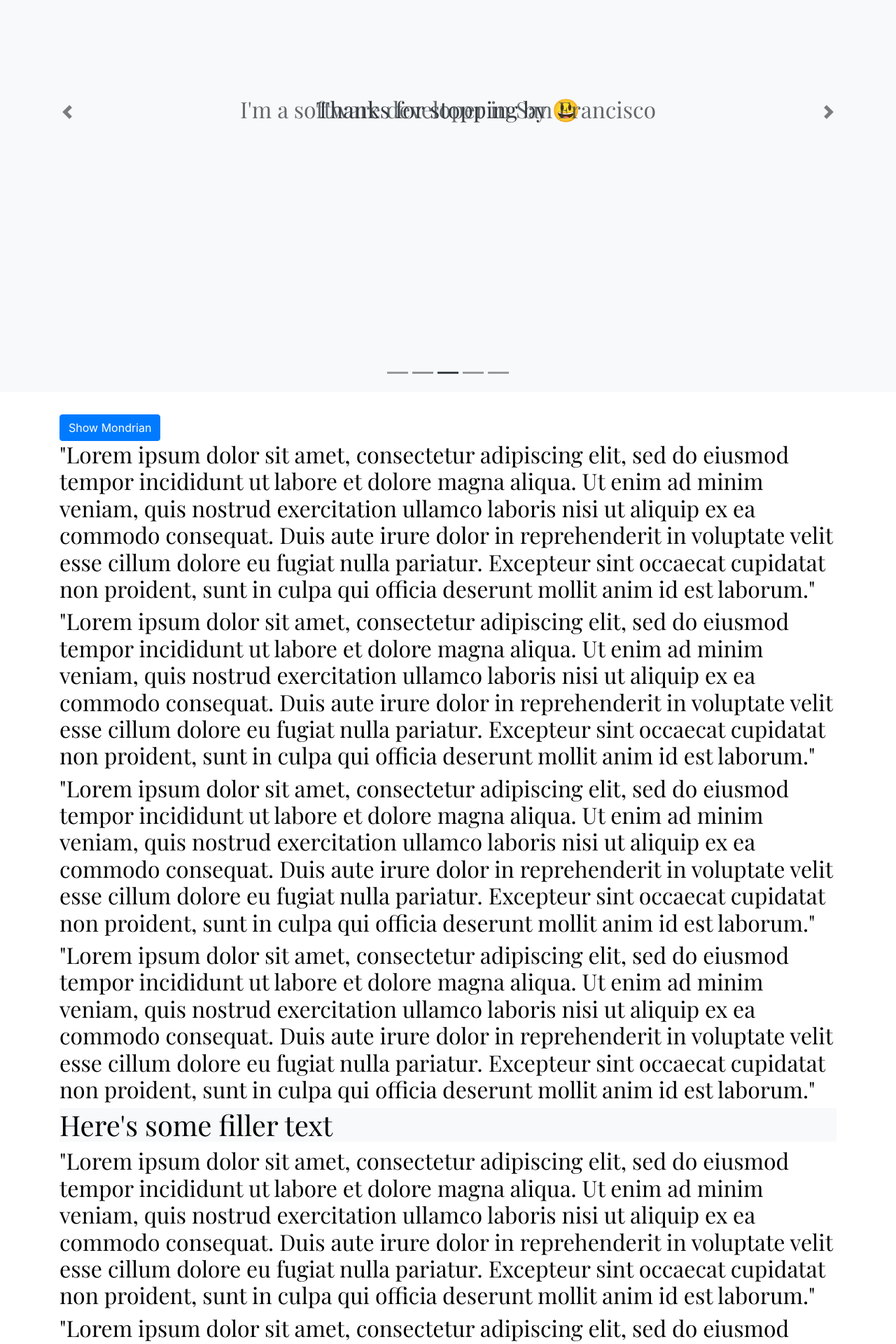
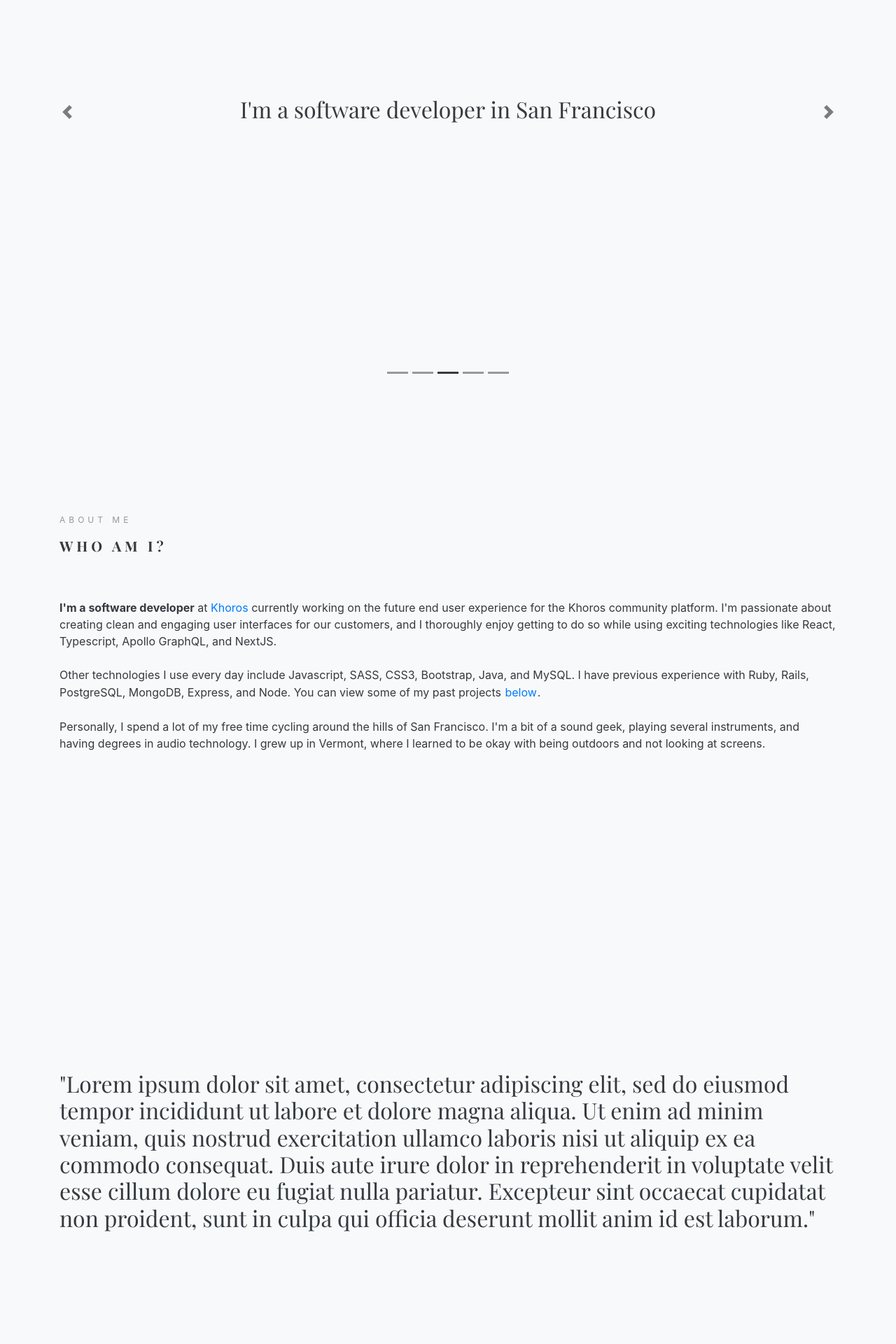
Before and after one commit to jonathanbridges/website, a React (Create React App) app: page / in a window 1280 px wide. Shown: the part 240-2160 px from the top of the page at 70% size. Built offline with nearby package versions, Linux system fonts and the light colour scheme; a web font is replaced by a local one.

Commit message:
Add About section and update context

```diff
--- a/src/App.tsx
+++ b/src/App.tsx
@@ -1,15 +1,18 @@
-import React, { createRef, useEffect } from 'react';
+import React, { createRef, useContext, useEffect } from 'react';
 import AOS from 'aos';
 import './styles/App.scss';
 import 'aos/dist/aos.css';
 import { Container } from 'react-bootstrap';
-import { DarkModeProvider } from './utilites/ThemeProvider';
+import { DarkModeContext } from './utilites/ThemeProvider';
 import NavbarExtended from './components/Navbar/Navbar';
 import About from './components/About/About';
 import Home from './components/Home/Home';
 import Mondrian from './components/Mondrian/Mondrian';
 
 const App: React.FC = () => {
+	const theme = useContext(DarkModeContext);
+	const { color, background } = theme.mode;
+
 	/**
 	 * Initialize the AOS library @link http://michalsnik.github.io/aos/
 	 */
@@ -46,69 +49,15 @@ const App: React.FC = () => {
 	};
 
 	return (
-		<DarkModeProvider>
+		<>
 			<header className={'sticky-top'}>
 				<NavbarExtended sections={sections} handleClick={handleClick} />
 			</header>
-			<main ref={sections['Home']}>
+			<main className={`${background} ${color}`} ref={sections['Home']}>
 				<Home />
 				<Container>
-					<Mondrian />
-					<section data-aos='fade-right'>
-						<h2>
-							"Lorem ipsum dolor sit amet, consectetur adipiscing elit, sed do
-							eiusmod tempor incididunt ut labore et dolore magna aliqua. Ut
-							enim ad minim veniam, quis nostrud exercitation ullamco laboris
-							nisi ut aliquip ex ea commodo consequat. Duis aute irure dolor in
-							reprehenderit in voluptate velit esse cillum dolore eu fugiat
-							nulla pariatur. Excepteur sint occaecat cupidatat non proident,
-							sunt in culpa qui officia deserunt mollit anim id est laborum."
-						</h2>
-					</section>
-					<section data-aos='fade-left'>
-						<h2>
-							"Lorem ipsum dolor sit amet, consectetur adipiscing elit, sed do
-							eiusmod tempor incididunt ut labore et dolore magna aliqua. Ut
-							enim ad minim veniam, quis nostrud exercitation ullamco laboris
-							nisi ut aliquip ex ea commodo consequat. Duis aute irure dolor in
-							reprehenderit in voluptate velit esse cillum dolore eu fugiat
-							nulla pariatur. Excepteur sint occaecat cupidatat non proident,
-							sunt in culpa qui officia deserunt mollit anim id est laborum."
-						</h2>
-					</section>
-					<section>
-						<h2>
-							"Lorem ipsum dolor sit amet, consectetur adipiscing elit, sed do
-							eiusmod tempor incididunt ut labore et dolore magna aliqua. Ut
-							enim ad minim veniam, quis nostrud exercitation ullamco laboris
-							nisi ut aliquip ex ea commodo consequat. Duis aute irure dolor in
-							reprehenderit in voluptate velit esse cillum dolore eu fugiat
-							nulla pariatur. Excepteur sint occaecat cupidatat non proident,
-							sunt in culpa qui officia deserunt mollit anim id est laborum."
-						</h2>
-					</section>
-					<section>
-						<h2>
-							"Lorem ipsum dolor sit amet, consectetur adipiscing elit, sed do
-							eiusmod tempor incididunt ut labore et dolore magna aliqua. Ut
-							enim ad minim veniam, quis nostrud exercitation ullamco laboris
-							nisi ut aliquip ex ea commodo consequat. Duis aute irure dolor in
-							reprehenderit in voluptate velit esse cillum dolore eu fugiat
-							nulla pariatur. Excepteur sint occaecat cupidatat non proident,
-							sunt in culpa qui officia deserunt mollit anim id est laborum."
-						</h2>
-					</section>
-					<About sectionReference={sections['About']} />
-					<section>
-						<h2>
-							"Lorem ipsum dolor sit amet, consectetur adipiscing elit, sed do
-							eiusmod tempor incididunt ut labore et dolore magna aliqua. Ut
-							enim ad minim veniam, quis nostrud exercitation ullamco laboris
-							nisi ut aliquip ex ea commodo consequat. Duis aute irure dolor in
-							reprehenderit in voluptate velit esse cillum dolore eu fugiat
-							nulla pariatur. Excepteur sint occaecat cupidatat non proident,
-							sunt in culpa qui officia deserunt mollit anim id est laborum."
-						</h2>
+					<section ref={sections['About']} data-aos='fade-left'>
+						<About sections={sections} handleClick={handleClick} />
 					</section>
 					<section>
 						<h2>
@@ -143,9 +92,20 @@ const App: React.FC = () => {
 							sunt in culpa qui officia deserunt mollit anim id est laborum."
 						</h2>
 					</section>
+					<section ref={sections['Projects']}>
+						<h2>
+							"Lorem ipsum dolor sit amet, consectetur adipiscing elit, sed do
+							eiusmod tempor incididunt ut labore et dolore magna aliqua. Ut
+							enim ad minim veniam, quis nostrud exercitation ullamco laboris
+							nisi ut aliquip ex ea commodo consequat. Duis aute irure dolor in
+							reprehenderit in voluptate velit esse cillum dolore eu fugiat
+							nulla pariatur. Excepteur sint occaecat cupidatat non proident,
+							sunt in culpa qui officia deserunt mollit anim id est laborum."
+						</h2>
+					</section>
 				</Container>
 			</main>
-		</DarkModeProvider>
+		</>
 	);
 };
 
--- /dev/null
+++ b/src/components/About/About.module.scss
@@ -0,0 +1,15 @@
+.span {
+	font-size: 0.75rem;
+	text-transform: uppercase;
+	letter-spacing: 5px;
+  opacity: 0.5;
+  margin-bottom: 1rem;
+}
+
+.h2 {
+	font-size: 1.25rem;
+	font-weight: 700;
+	text-transform: uppercase;
+  letter-spacing: 5px;
+  margin-bottom: 4rem;
+}
--- a/src/components/About/About.tsx
+++ b/src/components/About/About.tsx
@@ -1,18 +1,56 @@
-import React, { useContext } from 'react';
-import { DarkModeContext } from '../../utilites/ThemeProvider';
+import React, { RefObject } from 'react';
+import { Button } from 'react-bootstrap';
+import localStyles from './About.module.scss';
 
 interface Props {
-	sectionReference: React.RefObject<HTMLDivElement>;
+	/**
+	 * Section titles and references
+	 */
+	sections: Record<string, RefObject<HTMLDivElement>>;
+	/**
+	 * Event handler for scrolling to sections after clicking a nav link
+	 */
+	handleClick: (sectionReference: React.RefObject<HTMLDivElement>) => void;
 }
 
-const About: React.FC<Props> = ({ sectionReference }) => {
-	const theme = useContext(DarkModeContext);
-	const { isDark } = theme.mode;
-
+const About: React.FC<Props> = ({ sections, handleClick }) => {
+	const { span, h2 } = localStyles;
 	return (
-		<section ref={sectionReference} className={isDark ? 'bg-dark' : 'bg-light'}>
-			<h1>Here's some filler text</h1>
-		</section>
+		<>
+			<span className={span}>About Me</span>
+			<h2 className={h2}>Who Am I?</h2>
+			<p>
+				<strong>I'm a software developer</strong> at{' '}
+				<a href='https://khoros.com/' target='_blank' rel='noopener noreferrer'>
+					Khoros
+				</a>{' '}
+				currently working on the future end user experience for the Khoros
+				community platform. I'm passionate about creating clean and engaging
+				user interfaces for our customers, and I thoroughly enjoy getting to do
+				so while using exciting technologies like React, Typescript, Apollo
+				GraphQL, and NextJS.
+			</p>
+			<p>
+				Other technologies I use every day include Javascript, SASS, CSS3,
+				Bootstrap, Java, and MySQL. I have previous experience with Ruby, Rails,
+				PostgreSQL, MongoDB, Express, and Node. You can view some of my past
+				projects{' '}
+				<Button
+					className='p-0 align-baseline'
+					variant='link'
+					onClick={() => handleClick(sections['Projects'])}
+				>
+					below
+				</Button>
+				.
+			</p>
+			<p>
+				Personally, I spend a lot of my free time cycling around the hills of
+				San Francisco. I'm a bit of a sound geek, playing several instruments,
+				and having degrees in audio technology. I grew up in Vermont, where I
+				learned to be okay with being outdoors and not looking at screens.
+			</p>
+		</>
 	);
 };
 export default About;
--- a/src/components/Home/Home.module.scss
+++ b/src/components/Home/Home.module.scss
@@ -2,9 +2,10 @@
 
 .h1 {
 	font-size: 3.75rem;
+	font-weight: 700;
 }
 
-.light {
+.carousel {
 	> ol {
 		li {
 			background-color: $dark;
--- a/src/components/Home/Home.tsx
+++ b/src/components/Home/Home.tsx
@@ -6,43 +6,44 @@ import { DarkModeContext } from '../../utilites/ThemeProvider';
 const Home: React.FC = () => {
 	const theme = useContext(DarkModeContext);
 	const { background, color, isDark } = theme.mode;
-	const bgClassName = isDark ? 'bg-dark transition' : 'bg-light transition';
-	const textClassName = isDark
-		? 'text-light transition'
-		: 'text-dark transition';
-	const { h1, light } = localStyles;
+	const { h1, carousel } = localStyles;
 
 	return (
-		<Jumbotron fluid className={bgClassName}>
-			<Carousel fade className={isDark ? '' : `${light} transition`}>
+		<Jumbotron fluid className={background}>
+			<Carousel
+				pause={false}
+				fade
+				className={isDark ? '' : `${carousel} transition`}
+			>
 				<Carousel.Item interval={2000}>
-					<Carousel.Caption>
-						<h1 className={`${textClassName} ${h1}`}>Hi!</h1>
-						<h2 className={textClassName}>I'm Jonathan</h2>
+					<Carousel.Caption className={color}>
+						<h1 className={h1}>Hi!</h1>
+						<h2>I'm Jonathan</h2>
 					</Carousel.Caption>
 				</Carousel.Item>
 				<Carousel.Item interval={3000}>
-					<Carousel.Caption>
-						<h2 className={textClassName}>Thanks for stopping by 😃</h2>
-					</Carousel.Caption>
-				</Carousel.Item>
-				<Carousel.Item interval={3500}>
-					<Carousel.Caption>
-						<h2 className={textClassName}>
-							I'm a software developer in San Francisco
+					<Carousel.Caption className={color}>
+						<h2>
+							Thanks for stopping by
+							<span aria-label='Smiley Face' role='img' className='ml-2'>
+								😃
+							</span>
 						</h2>
 					</Carousel.Caption>
 				</Carousel.Item>
 				<Carousel.Item interval={3500}>
-					<Carousel.Caption>
-						<h2 className={textClassName}>
-							Check out the rest of my site to learn more about me.
-						</h2>
+					<Carousel.Caption className={color}>
+						<h2>I'm a software developer in San Francisco</h2>
+					</Carousel.Caption>
+				</Carousel.Item>
+				<Carousel.Item interval={3500}>
+					<Carousel.Caption className={color}>
+						<h2>Check out the rest of my site to learn more about me.</h2>
 					</Carousel.Caption>
 				</Carousel.Item>
 				<Carousel.Item interval={8000}>
-					<Carousel.Caption>
-						<h3 className={textClassName}>Oh, and here's my résumé</h3>
+					<Carousel.Caption className={color}>
+						<h4>Oh, and here's my resume</h4>
 					</Carousel.Caption>
 				</Carousel.Item>
 			</Carousel>
--- a/src/components/Navbar/Navbar.module.scss
+++ b/src/components/Navbar/Navbar.module.scss
@@ -44,6 +44,10 @@
 	}
 }
 
+.link:after {
+	background-color: $white;
+}
+
 .unstyled:after {
 	background: none;
 }
--- a/src/components/Navbar/Navbar.tsx
+++ b/src/components/Navbar/Navbar.tsx
@@ -19,8 +19,21 @@ interface Props extends NavbarProps {
 
 const NavbarExtended: React.FC<Props> = ({ sections, handleClick }) => {
 	const theme = useContext(DarkModeContext);
-	const { background, color, isDark } = theme.mode;
+	const { isDark } = theme.mode;
 	const [active, setActive] = useState<string>('');
+
+	const {
+		brand,
+		toggle,
+		icon,
+		iconinverted,
+		darktoggle,
+		link,
+		unstyled,
+		leftNav
+	} = localStyles;
+
+	const variant = isDark ? 'dark' : 'light';
 
 	const setTheme = (darkMode: DarkModeContext) => {
 		const isDark = darkMode.mode.isDark;
@@ -31,6 +44,7 @@ const NavbarExtended: React.FC<Props> = ({ sections, handleClick }) => {
 		return Object.keys(sections).map((section: string) => (
 			<Nav.Link
 				key={section}
+				className={isDark ? link : ''}
 				eventKey={section}
 				active={active === section}
 				onClick={() => {
@@ -43,25 +57,14 @@ const NavbarExtended: React.FC<Props> = ({ sections, handleClick }) => {
 		));
 	};
 
-	const darkModeClassName = isDark ? 'dark' : 'light';
-	const {
-		brand,
-		toggle,
-		icon,
-		iconinverted,
-		darktoggle,
-		unstyled,
-		leftNav
-	} = localStyles;
-
 	return (
 		<Navbar
-			bg={darkModeClassName}
+			bg={variant}
 			className='transition'
 			fixed={'top'}
 			expand={'lg'}
 			collapseOnSelect
-			variant={darkModeClassName}
+			variant={variant}
 		>
 			<Container>
 				<Navbar.Brand
--- a/src/index.tsx
+++ b/src/index.tsx
@@ -1,13 +1,16 @@
-import React from "react";
-import ReactDOM from "react-dom";
-import App from "./App";
-import * as serviceWorker from "./serviceWorker";
+import React from 'react';
+import ReactDOM from 'react-dom';
+import App from './App';
+import * as serviceWorker from './serviceWorker';
+import { DarkModeProvider } from './utilites/ThemeProvider';
 
 ReactDOM.render(
-  <React.StrictMode>
-    <App />
-  </React.StrictMode>,
-  document.getElementById("root")
+	<React.StrictMode>
+		<DarkModeProvider>
+			<App />
+		</DarkModeProvider>
+	</React.StrictMode>,
+	document.getElementById('root')
 );
 
 // If you want your app to work offline and load faster, you can change
--- a/src/styles/App.scss
+++ b/src/styles/App.scss
@@ -17,6 +17,24 @@ section {
 	}
 }
 
+section {
+	display: flex !important;
+	flex-direction: column;
+	justify-content: center;
+	min-height: calc(#{$jumbotron-height} - #{$navbar-height});
+	padding-bottom: $navbar-height;
+	@include media-breakpoint-down(md) {
+		min-height: calc(#{$jumbotron-height} - #{$navbar-height-collapsed});
+		padding-bottom: $navbar-height-collapsed;
+	}
+	p {
+		margin-bottom: 1.5rem;
+		&:last-child {
+			margin-bottom: 0;
+		}
+	}
+}
+
 code {
 	font-family: source-code-pro, Menlo, Monaco, Consolas, 'Courier New',
 		monospace;
@@ -33,7 +51,6 @@ h4,
 h5,
 h6 {
 	font-family: 'Playfair Display', Georgia, serif;
-	color: black;
 	font-weight: 700;
 	margin-bottom: 0;
 }
@@ -94,6 +111,7 @@ h6 {
 	align-items: center;
 	justify-content: center;
 	height: $jumbotron-height;
+	margin-bottom: 0;
 }
 
 .carousel {
```
Also changed, not shown: src/utilites/ThemeProvider.tsx (+19 -13 lines).
